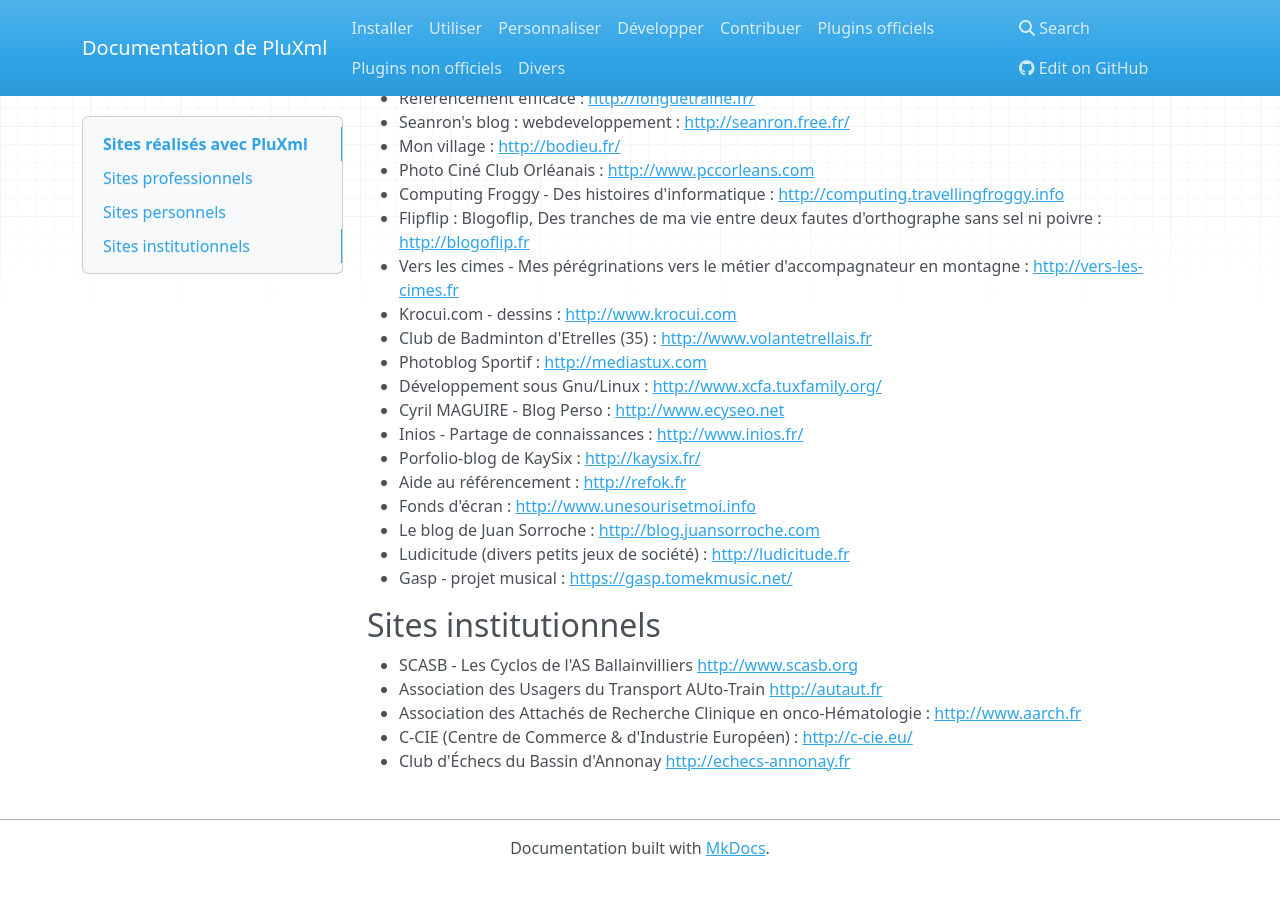
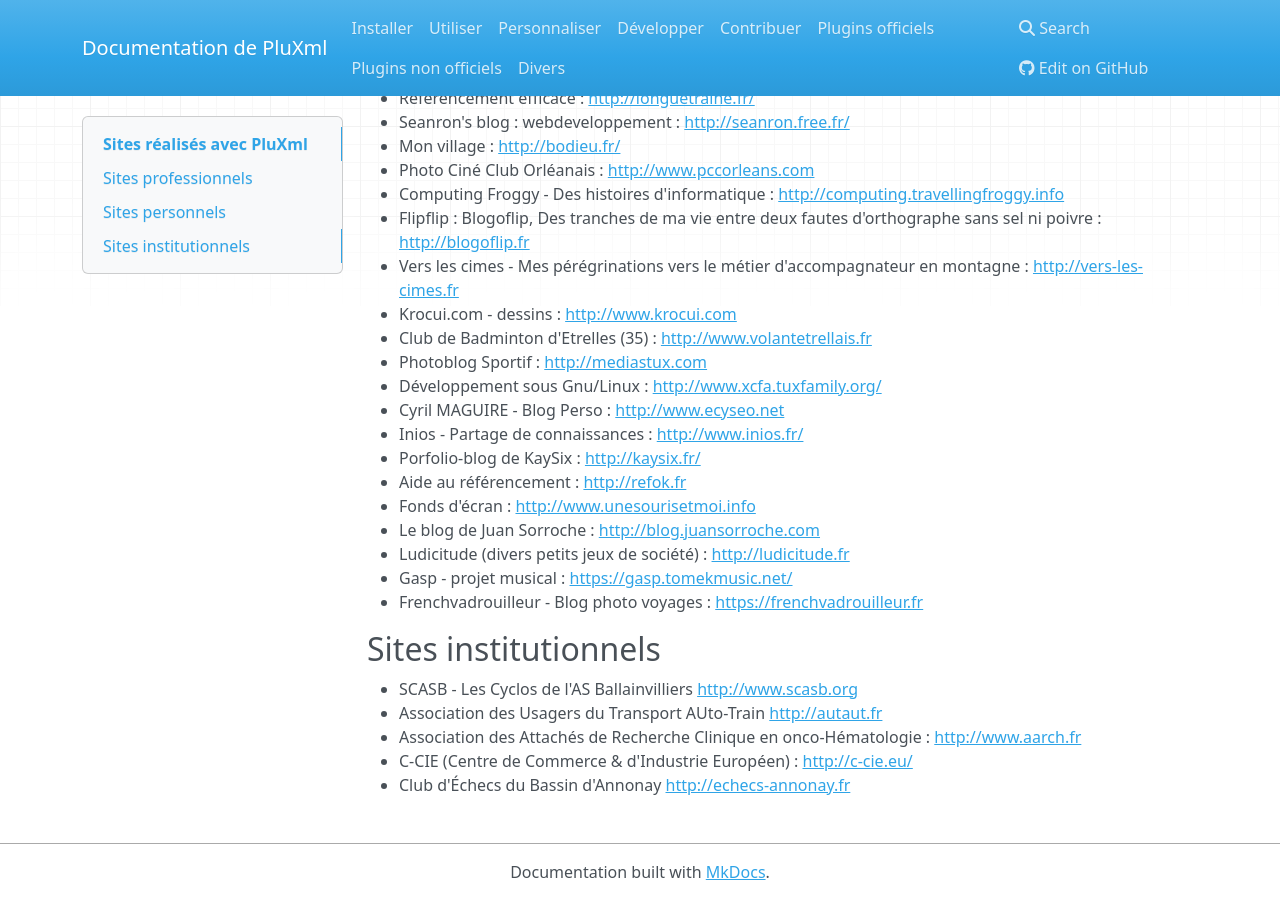
Before and after one commit to pluxml/PluXml-Wiki, an MkDocs documentation site: the page built from docs/divers/sites-realises-avec-pluxml.md, in a window 1280 px wide and 900 px high, scrolled down 533 px. Built offline with MkDocs 1.6.1, drawn with Linux system fonts in a browser that asks for light colours; nearby versions of some CDN libraries; before the commit the page ends 1409 px from its top, so only the background shows below that.

Commit message:
Adding new personal website
Promoting the projects diversity based on PluXML

```diff
--- a/docs/divers/sites-realises-avec-pluxml.md
+++ b/docs/divers/sites-realises-avec-pluxml.md
@@ -38,6 +38,7 @@
 * Le blog de Juan Sorroche : [http://blog.juansorroche.com](http://blog.juansorroche.com)
 * Ludicitude (divers petits jeux de société) : [http://ludicitude.fr](http://ludicitude.fr)
 * Gasp - projet musical : [https://gasp.tomekmusic.net/](https://gasp.tomekmusic.net/)
+* Frenchvadrouilleur - Blog photo voyages : [https://frenchvadrouilleur.fr](https://frenchvadrouilleur.fr)
 
 ## Sites institutionnels
 
```
